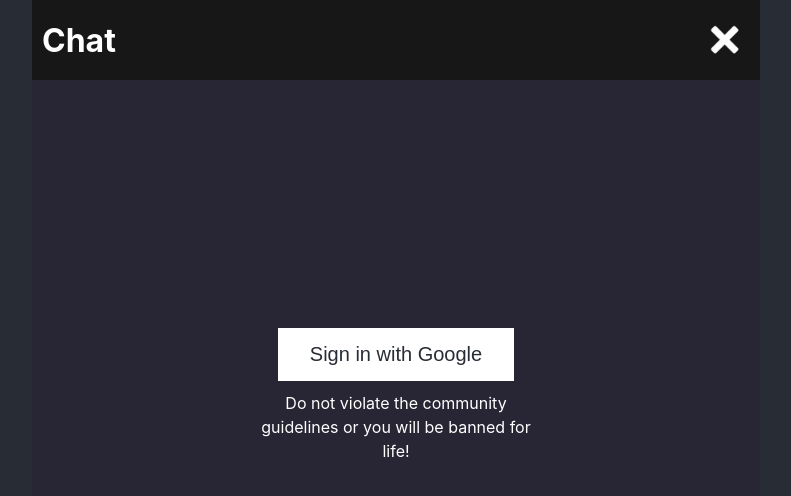
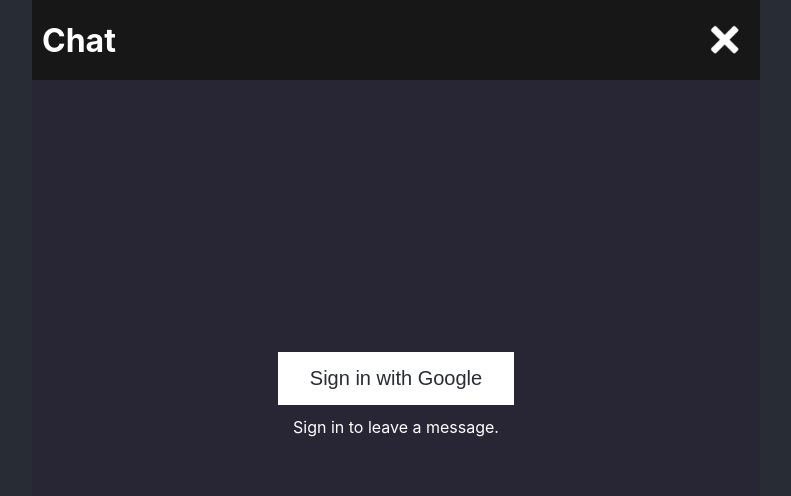
Before and after one commit to jkim3360/superchat, a React (Create React App) app: page / in a window 1280 px wide. Shown: the top 496 px of the page, without its empty margins (244-1035 px from the left). Built offline with nearby package versions, Linux system fonts and the light colour scheme; no server answers; the database is empty.

Commit message:
change messaging

```diff
--- a/src/components/SignIn.js
+++ b/src/components/SignIn.js
@@ -12,9 +12,7 @@
       <button className='sign-in' onClick={signInWithGoogle}>
         Sign in with Google
       </button>
-      <p className='warning-message'>
-        Do not violate the community guidelines or you will be banned for life!
-      </p>
+      <p className='warning-message'>Sign in to leave a message.</p>
     </>
   )
 }
```
